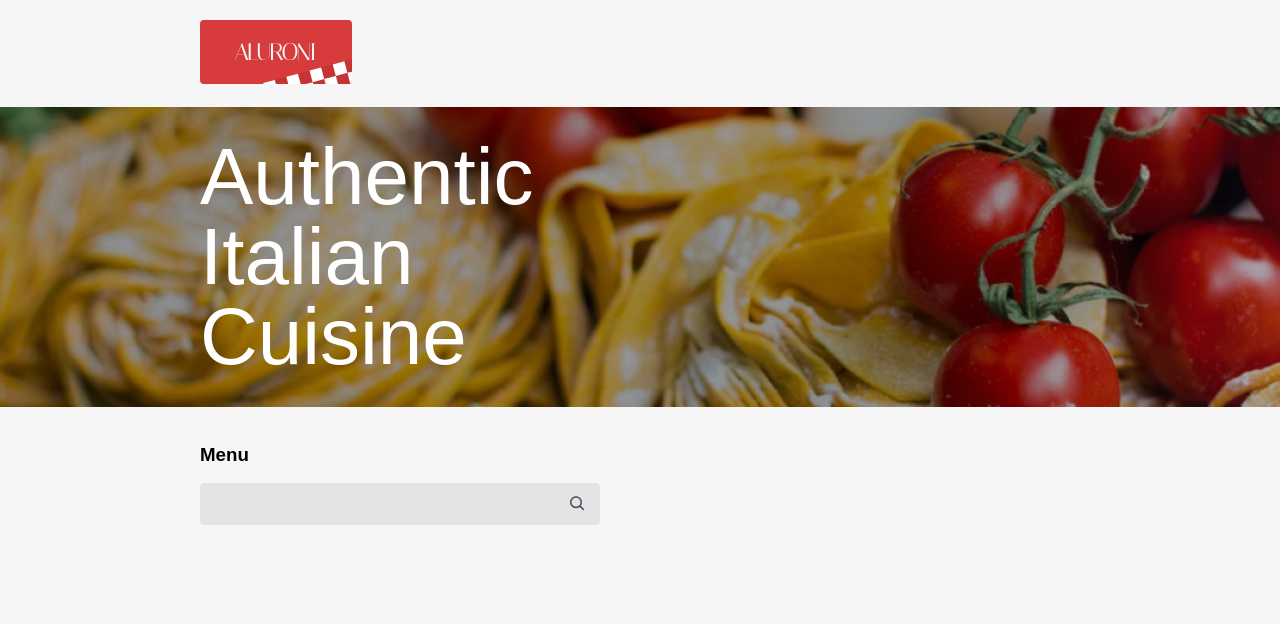
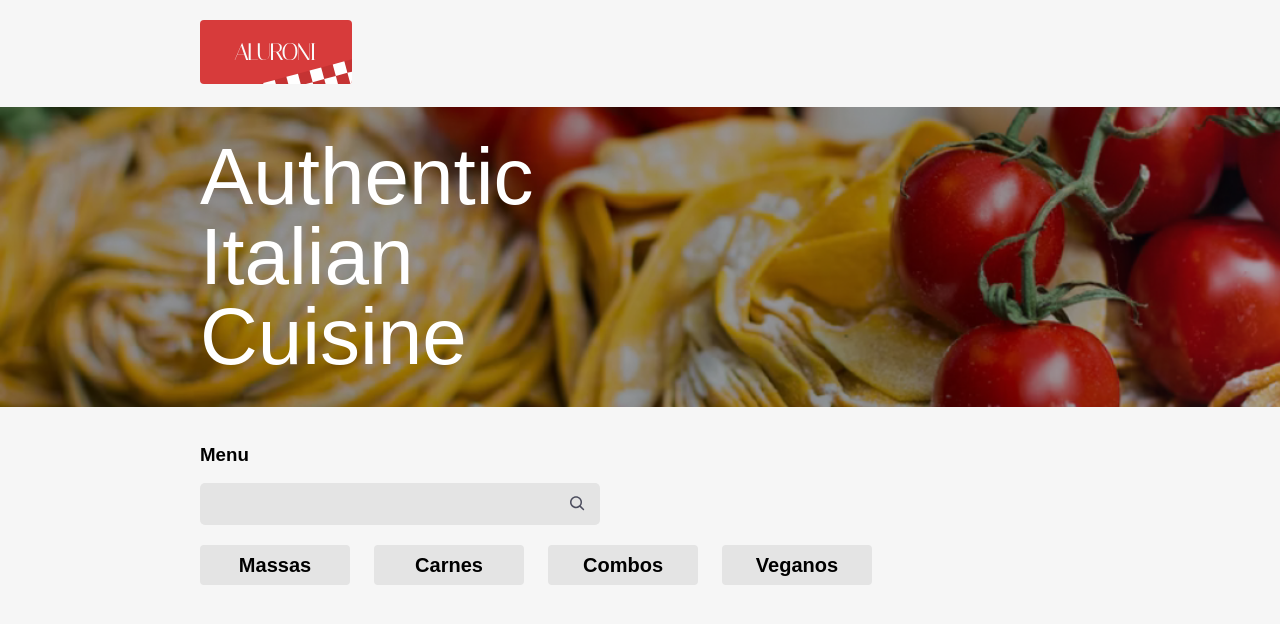
Before and after one commit to mylenaverspeelt/la-pasta-restaurant, a React (Create React App) app: page / in a window 1280 px wide. Shown: the top 624 px of the page. Built offline with nearby package versions, Linux system fonts and the light colour scheme; a web font is replaced by a local one.

Commit message:
create filters (component,  css module and json)

```diff
--- /dev/null
+++ b/src/pages/Menu/Filters/Filters.module.scss
@@ -0,0 +1,27 @@
+@import "styles/variaveis";
+
+.filtros {
+  display: flex;
+  gap: 24px;
+  flex-wrap: wrap;
+  margin: 20px 0;
+  &__filtro {
+    align-items: center;
+    background-color: $grey;
+    border: none;
+    border-radius: 4px;
+    display: flex;
+    font-size: 1.25rem;
+    font-weight: bold;
+    height: 40px;
+    justify-content: center;
+    width: 150px;
+    &--ativo {
+      background-color: $blue;
+      color: white;
+    }
+    &:hover {
+      cursor: pointer;
+    }
+  }
+}
--- a/src/pages/Menu/Filters/Filters.tsx
+++ b/src/pages/Menu/Filters/Filters.tsx
@@ -1,5 +1,20 @@
+import filters from './filters.json'
+import style from './Filters.module.scss'
+type IOption = typeof filters[0]
+
 export default function Filters(){
+
+function selectFilters(option: IOption){
+
+}
+
     return(
-        <></>
+        <div className={style.filtros}>
+        {filters.map((option) => (
+            <button  className= {style.filtros__filtro}key={option.id} onClick={() => selectFilters(option)}>
+                {option.label}
+            </button>
+        ))}
+        </div>
     )
 }
--- /dev/null
+++ b/src/pages/Menu/Filters/filters.json
@@ -0,0 +1,18 @@
+[
+    {
+      "label": "Massas",
+      "id": 1
+    },
+    {
+      "label": "Carnes",
+      "id": 2
+    },
+    {
+      "label": "Combos",
+      "id": 3
+    },
+    {
+      "label": "Veganos",
+      "id": 4
+    }
+  ]
```
